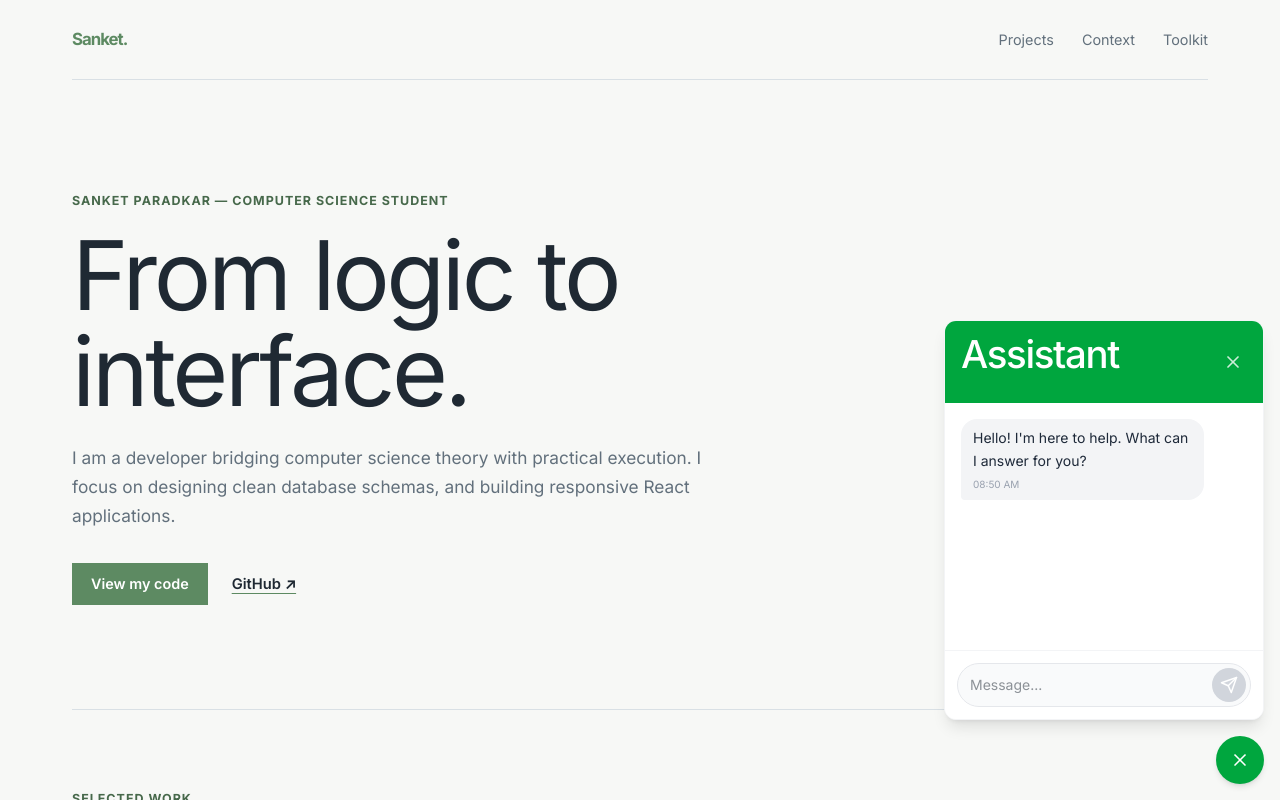
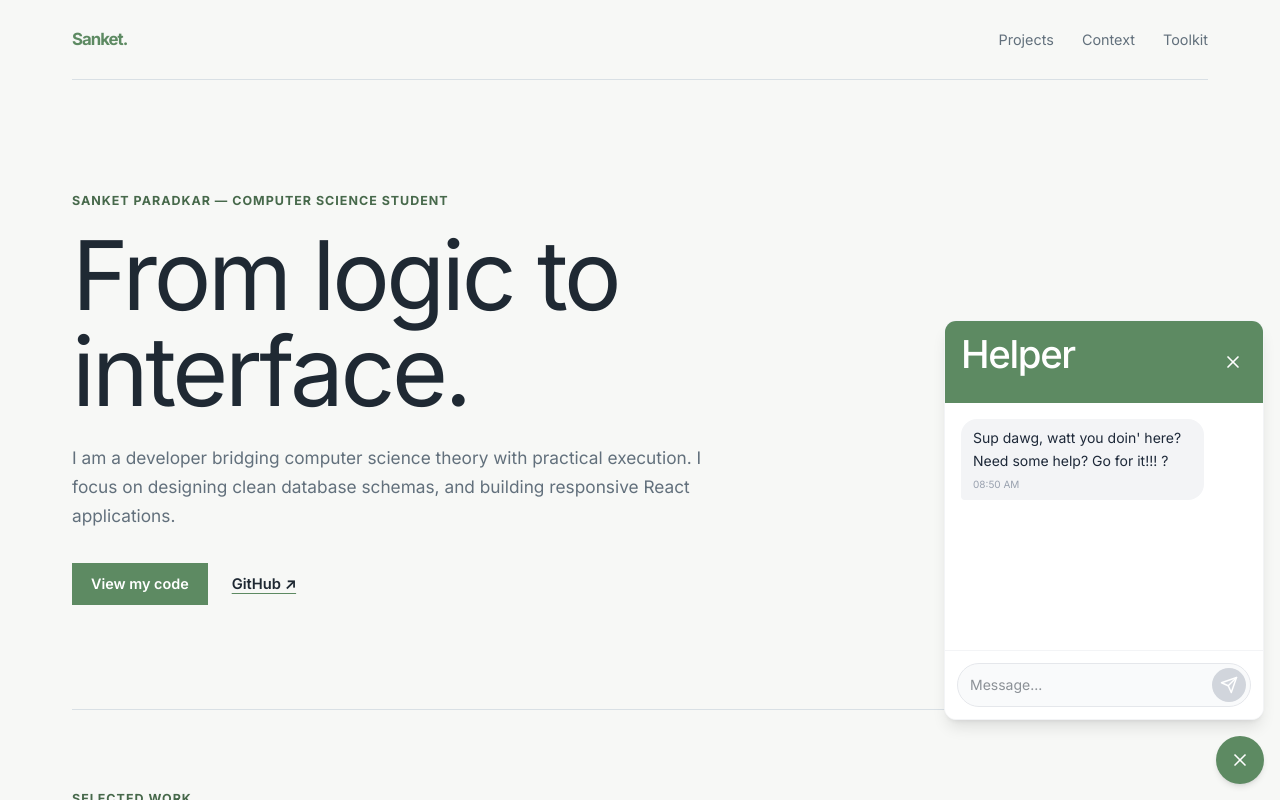
Before and after one commit to geeksanket/mywork, a React (Vite) app: page / in a window 1280 px wide. Both pictures are taken after a click on the button "Open chat". Shown: the top 800 px of the page. Built offline with nearby package versions, Linux system fonts and the light colour scheme; the HTML template or start-up script is replaced by a standard one.

Commit message:
changed color schema

```diff
--- a/src/components/ChatBot.tsx
+++ b/src/components/ChatBot.tsx
@@ -33,7 +33,7 @@ export default function ChatBot() {
     const [messages, setMessages] = useState<Message[]>([
         {
             id: '1',
-            text: 'Hello! I\'m here to help. What can I answer for you?',
+            text: 'Sup dawg, watt you doin\' here? Need some help? Go for it!!! ?',
             sender: 'bot',
             timestamp: new Date(),
         },
@@ -123,11 +123,11 @@ export default function ChatBot() {
             {isOpen && (
                 <div className="fixed bottom-20 right-4 w-80 h-[400px] bg-white rounded-xl shadow-lg flex flex-col z-50 animate-in slide-in-from-bottom-4 duration-200 border border-gray-100 overflow-hidden">
                     {/* Header */}
-                    <div className="bg-green-600 text-white px-4 py-3 flex justify-between items-center">
-                        <h3 className="font-medium text-sm">Assistant</h3>
+                    <div className="bg-[#5d8a62] text-white px-4 py-3 flex justify-between items-center">
+                        <h3 className="font-medium text-sm">Helper</h3>
                         <button
                             onClick={() => setIsOpen(false)}
-                            className="p-1 hover:bg-green-700 rounded transition-colors opacity-80 hover:opacity-100"
+                            className="p-1 hover:bg-black/10 rounded transition-colors"
                             aria-label="Close chat"
                         >
                             <XIcon />
@@ -144,14 +144,14 @@ export default function ChatBot() {
                             >
                                 <div
                                     className={`max-w-[85%] px-3 py-2 rounded-2xl ${message.sender === 'user'
-                                            ? 'bg-green-600 text-white rounded-br-sm'
+                                            ? 'bg-[#5d8a62] text-white rounded-br-sm'
                                             : 'bg-gray-100 text-gray-800 rounded-bl-sm'
                                         }`}
                                 >
                                     <p className="text-[14px] leading-relaxed">{message.text}</p>
                                     <span
                                         className={`text-[10px] mt-1 block ${message.sender === 'user'
-                                                ? 'text-green-100'
+                                                ? 'text-white/80'
                                                 : 'text-gray-400'
                                             }`}
                                     >
@@ -196,7 +196,7 @@ export default function ChatBot() {
                             <button
                                 type="submit"
                                 disabled={isLoading || !inputValue.trim()}
-                                className="bg-green-600 hover:bg-green-700 text-white p-2 rounded-full transition-colors disabled:bg-gray-300 disabled:cursor-not-allowed flex items-center justify-center"
+                                className="bg-[#5d8a62] hover:bg-[#47694b] text-white p-2 rounded-full transition-colors disabled:bg-gray-300 disabled:cursor-not-allowed flex items-center justify-center"
                                 aria-label="Send message"
                             >
                                 <SendIcon />
@@ -209,7 +209,7 @@ export default function ChatBot() {
             {/* Toggle Button */}
             <button
                 onClick={() => setIsOpen(!isOpen)}
-                className="fixed bottom-4 right-4 w-12 h-12 bg-green-600 text-white rounded-full shadow-md hover:shadow-lg hover:bg-green-700 transition-all duration-200 flex items-center justify-center z-50"
+                className="fixed bottom-4 right-4 w-12 h-12 bg-[#5d8a62] hover:bg-[#47694b] text-white rounded-full shadow-md transition-colors duration-200 flex items-center justify-center z-50"
                 aria-label={isOpen ? 'Close chat' : 'Open chat'}
             >
                 {isOpen ? <XIcon /> : <MessageCircleIcon />}
```
